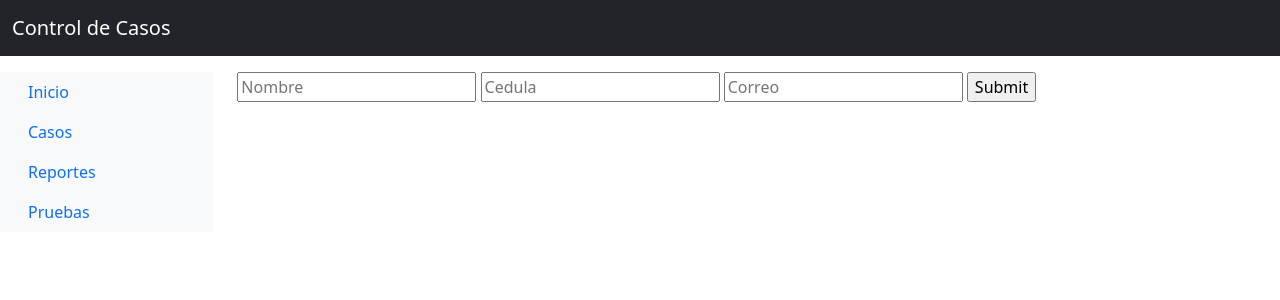
After one commit to EstebanPeloRojo/control-de-casos, a Django app: page /casos/crearcaso in a window 1280 px wide. The commit adds this page. Shown: the top 300 px of the page. Run offline with Django 5.2, Linux system fonts and the light colour scheme.

Commit message:
se realizo vista de pruebas para creacion de usuarios y opciones de menu funcionales que redirigen a otras vistas, se realiza pruebas de aprendizaje para el manejo de vistas, se hizo aprendizaje de uso de rutas

```diff
--- a/controldecasos/casos/urls.py
+++ b/controldecasos/casos/urls.py
@@ -12,7 +12,9 @@ from django.views.generic import TemplateView
 
 urlpatterns = [
 
-    path('', views.casosTemplate, name='formulario')
+    path('', views.casosTemplate, name='formulario'),
+    path('prueba/', views.prueba, name='prueba'),
+    path('crearcaso', views.CrearCaso, name="CrearCaso")
     #path('', views.index, name="index"),
     # path('', TemplateView.as_view(template_name='index.html'), name="home"),
     # path('', views.MainP.as_view(), name="main"),
--- a/controldecasos/casos/views.py
+++ b/controldecasos/casos/views.py
@@ -11,6 +11,12 @@ def casosTemplate(request):
 
     return render(request, "casos/casos.html", context)
 
+def CrearCaso(request):
+    return render(request, 'casos/CrearCaso.html')
+
+def prueba(request):
+    #pass
+    return render(request, 'casos/prueba.html',)
 
 def formulario(request):
     if request.method == 'POST':
--- /dev/null
+++ b/controldecasos/templates/casos/CrearCaso.html
@@ -0,0 +1,11 @@
+{% extends "index.html" %}
+
+{% block container %}
+<form action="" method="post">
+    <input type="text" placeholder="Nombre">
+    <input type="text" placeholder="Cedula">
+    <input type="text" placeholder="Correo">
+    <input type="submit" name="Enviar">
+</form>
+
+{% endblock container %}
--- /dev/null
+++ b/controldecasos/templates/casos/prueba.html
@@ -0,0 +1,6 @@
+{% extends "index.html" %}
+
+{% block container %}
+    jhfhghghchc papayon
+
+{% endblock container %}
--- a/controldecasos/templates/header.html
+++ b/controldecasos/templates/header.html
@@ -0,0 +1,5 @@
+<nav class="navbar navbar-expand-lg navbar-dark bg-dark">
+    <div class="container-fluid">
+        <a class="navbar-brand" href="#">Control de Casos</a>
+    </div>
+</nav>
--- a/controldecasos/templates/index.html
+++ b/controldecasos/templates/index.html
@@ -13,11 +13,38 @@
 <body>
 
     {% include 'header.html' %}
-    Hola soy Junior
-    {% block container %}
+    <div class="container-fluid mt-3">
+        <div class="row">
+            <nav class="col-md-2 d-none d-md-block bg-light sidebar">
+                <div class="position-sticky">
+                    <ul class="nav flex-column">
+                        <li class="nav-item">
+                            <a class="nav-link active" href="{% url "formulario" %}">Inicio</a>
+                        </li>
+                        <li class="nav-item">
+                            <a class="nav-link" href="{% url "CrearCaso" %}">Casos</a>
+                        </li>
+                        <li class="nav-item">
+                            <a class="nav-link" href="#">Reportes</a>
+                        </li>
+                        <li class="nav-item">
+                            <a  class="nav-link" href="{% url "prueba" %}">Pruebas</a>
+                        </li>
+                    </ul>
+                </div>
+            </nav>
+            <main class="col-md-9 ms-sm-auto col-lg-10 px-md-4">
+
+                {% block container %}
 
 
-    {% endblock container %}
+                {% endblock container %}
+
+            </main>
+        </div>
+    </div>
+
+
 
     {% include 'footer.html' %}
 
```
Also changed, not shown: controldecasos/templates/casos/casos.html (+1 -28 lines), 1 other file.
